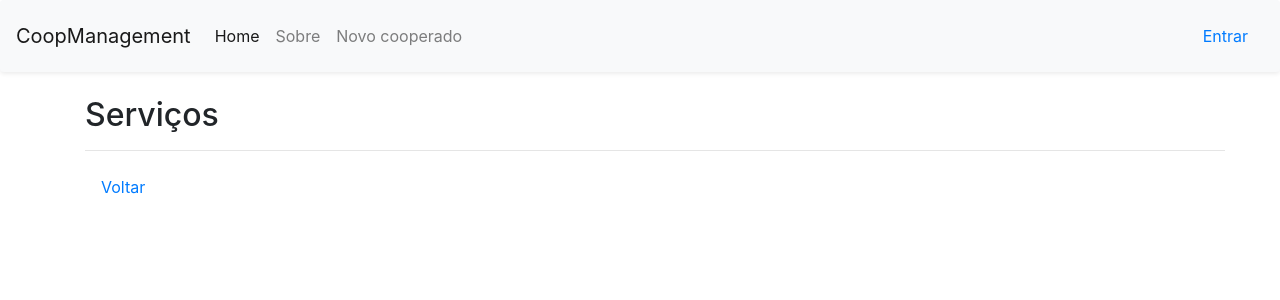
After one commit to vctr-moraes/CoopManagement, a Symfony app: template templates/servico/servico.html.twig in a window 1280 px wide. The commit adds this page. Shown: the top 300 px of the page. Run offline with Twig, Linux system fonts and the light colour scheme; the template is opened without the code that fills it, so the values that code supplies are empty; some libraries are stand-ins or nearby versions.

Commit message:
criando a página de serviços

```diff
--- a/config/routes.yaml
+++ b/config/routes.yaml
@@ -87,3 +87,9 @@ salvarCurso:
     path: /curso/salvar
     controller: App\Controller\Curso\SalvarCursoController::salvar
     methods: GET|POST
+
+#Serviço-----
+servico:
+    path: /servico
+    controller: App\Controller\Servico\ServicoController::servico
+    methods: GET|POST
--- /dev/null
+++ b/templates/servico/servico.html.twig
@@ -0,0 +1,17 @@
+{% extends 'base.html.twig' %}
+
+{% block title %}Serviços{% endblock %}
+
+{% block body %}
+
+    <div class="container">
+        <h2>Serviços</h2>
+
+        <hr class="col-md-12 mb-3">
+
+        <nav class="nav">
+            <a class="nav-link" href="/usuario">Voltar</a>
+        </nav>
+    </div>
+
+{% endblock %}
--- a/templates/usuario/usuario.html.twig
+++ b/templates/usuario/usuario.html.twig
@@ -11,6 +11,7 @@
         <nav class="nav">
             <a class="nav-link" href="/cooperado">Cooperados</a><br><br>
             <a class="nav-link" href="/curso">Cursos</a><br><br>
+            <a class="nav-link" href="/servico">Serviços</a><br><br>
             <a class="nav-link" href="/">Sair</a><br><br>
         </nav>
     </div>
```
Also changed, not shown: src/Controller/Servico/ServicoController.php (added, +18 -0 lines).
